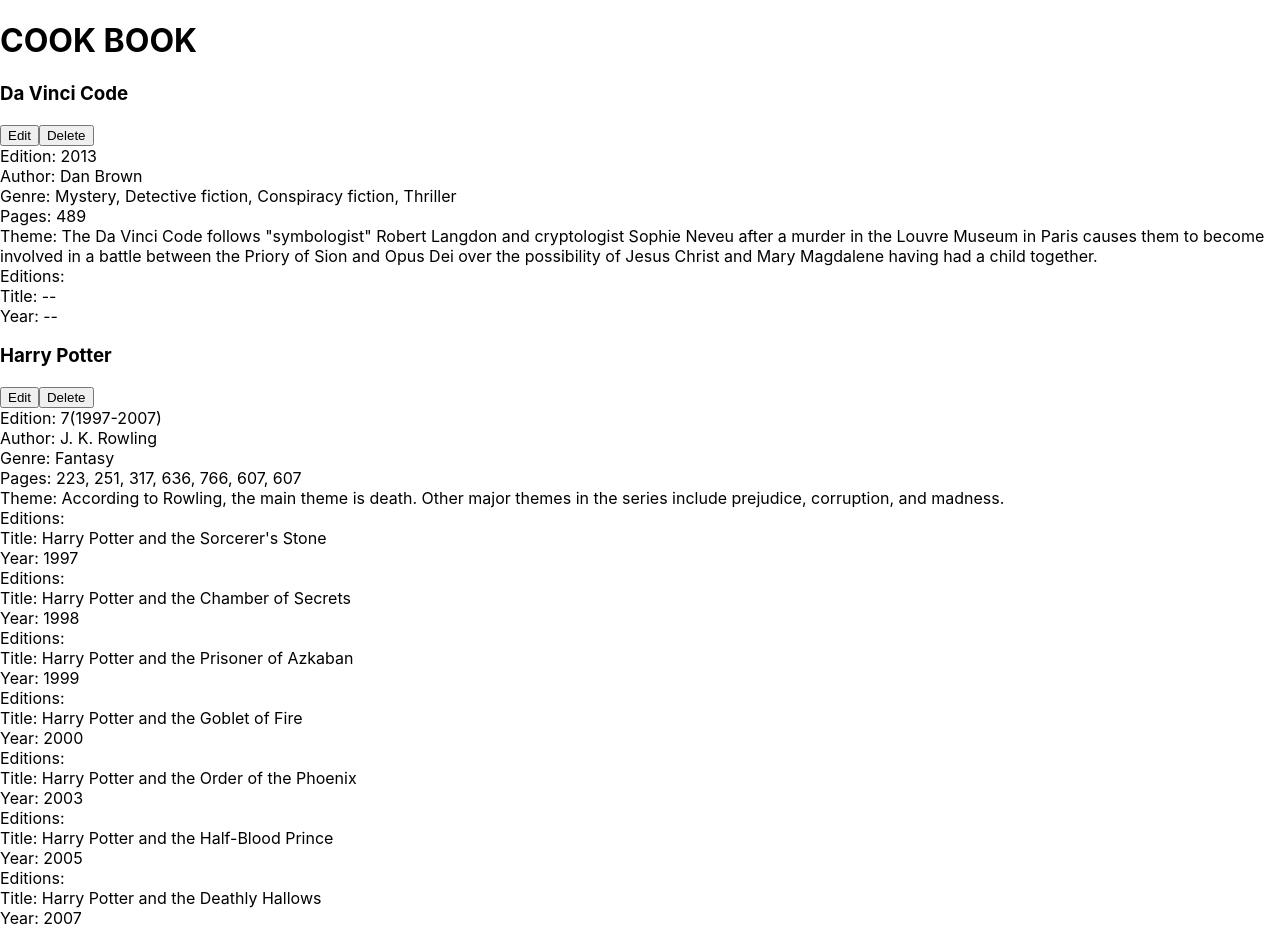
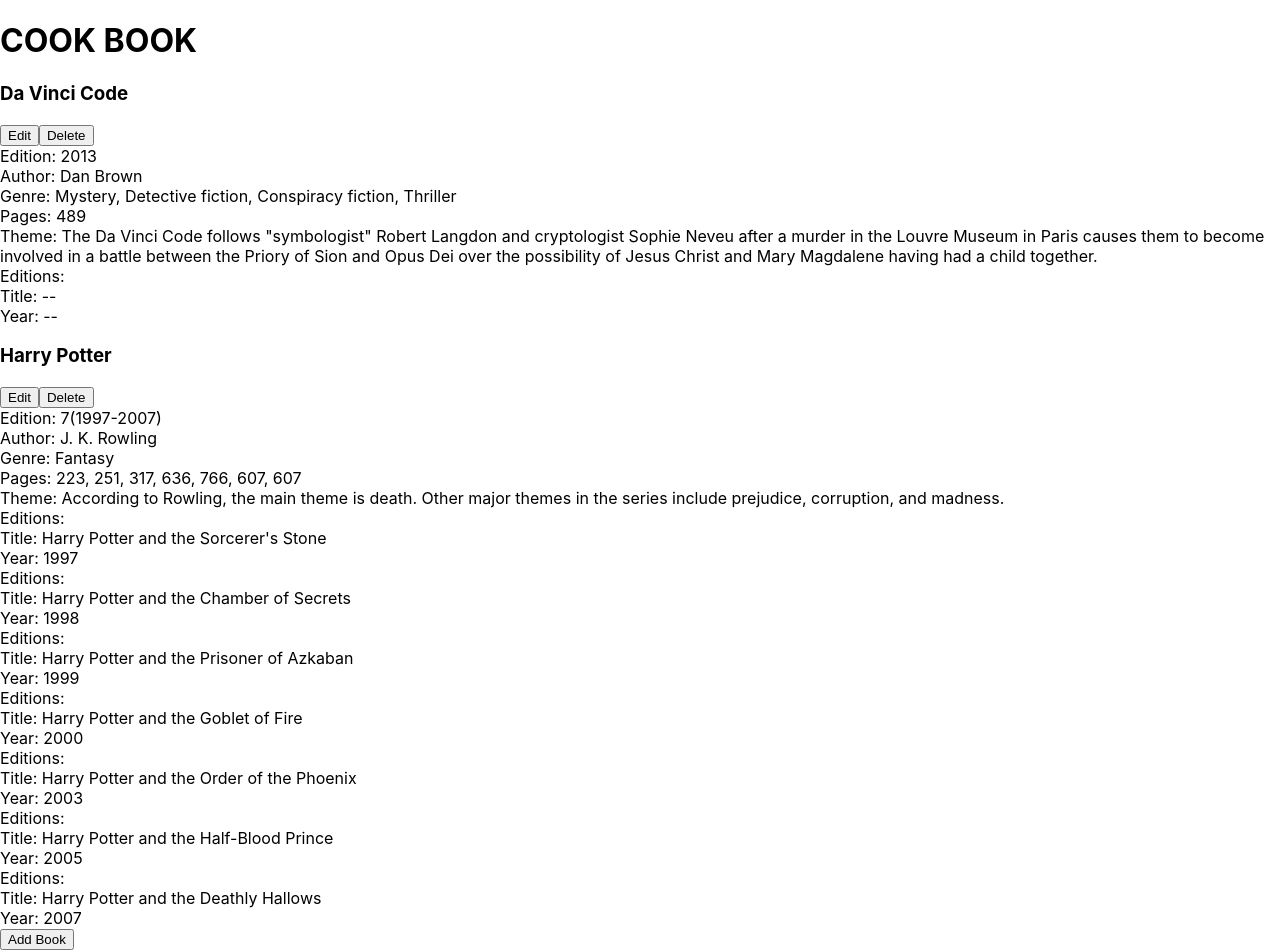
Before and after one commit to VishwanathSinghYadav/cookbook, a React (Create React App) app: page / in a window 1280 px wide. Before the commit the page ends 928 px from the top, so only its background shows below. Built offline with nearby package versions, Linux system fonts and the light colour scheme.

Commit message:
added add book button

```diff
--- a/src/App.js
+++ b/src/App.js
@@ -1,22 +1,52 @@
 import "./App.css";
+import React,{useState} from "react"
 import NavBar from "./components/NavBar";
 import BookList from "./components/BookList";
 import ThemeContexProvider from "./contexts/ThemeContext";
+import { v4 as uuidv4 } from 'uuid';
 
 
 
 function App() {
+
+  const [newBookState,setNewBookState]=useState(books)
+
   return (
     <div>
       <ThemeContexProvider>
         <NavBar />
-        <BookList books={books}/>
+        <BookList key={uuidv4()} books={books}
+        handleAddbook={handleAddbook}
+        />
+
       </ThemeContexProvider>
     </div>
   );
+
+  function handleAddbook(){
+    const newBook={
+      id:uuidv4(),
+      title: "",
+      edition: "",
+      author: "",
+      genre: "",
+      pages: "",
+      theme: "",
+      editions:[
+        {
+          id: uuidv4(),
+          title: "--",
+          year: "--"
+        }
+      ]
+    }
+    setNewBookState([...newBookState, newBook])
+  }
 }
+
+
 const books=[
-    {id: 1,
+    {id: uuidv4(),
       title: "Da Vinci Code",
       edition: "2013",
       author: "Dan Brown",
@@ -26,14 +56,14 @@
       editions: [
 
         {
-          id:1,
+          id:uuidv4(),
           title: "--",
           year: "--"
         }
       ]
     }
       ,
-      {id: 2,
+      {id: uuidv4(),
         title: "Harry Potter",
         edition: "7(1997-2007)",
         author: "J. K. Rowling",
@@ -43,38 +73,38 @@
         editions:[
 
         {
-          id:1,
+          id:uuidv4(),
           title: "Harry Potter and the Sorcerer's Stone",
           year: "1997"
         },
 
         {
-          id:1,
+          id:uuidv4(),
           title: "Harry Potter and the Chamber of Secrets",
           year: "1998"
         },
         {
-          id:1,
+          id:uuidv4(),
           title: "Harry Potter and the Prisoner of Azkaban",
           year: "1999"
         },
         {
-          id:1,
+          id:uuidv4(),
           title: "Harry Potter and the Goblet of Fire",
           year: "2000"
         },
         {
-          id:1,
+          id:uuidv4(),
           title: "Harry Potter and the Order of the Phoenix",
           year: "2003"
         },
         {
-          id:1,
+          id:uuidv4(),
           title: "Harry Potter and the Half-Blood Prince",
           year: "2005"
         },
         {
-          id:1,
+          id:uuidv4(),
           title: "Harry Potter and the Deathly Hallows",
           year: "2007"
         }
--- a/src/components/BookList.js
+++ b/src/components/BookList.js
@@ -1,7 +1,7 @@
 import React from 'react'
 import Book from "./Book.js"
 
-export default function BookList({books}) {
+export default function BookList({books, handleAddbook}) {
 
   return (
     <div>
@@ -9,6 +9,7 @@
         return <>
         <Book key={book.id} {...book}/></>
       })}
+      <button onClick={handleAddbook}>Add Book</button>
     </div>
   )
 }
```
